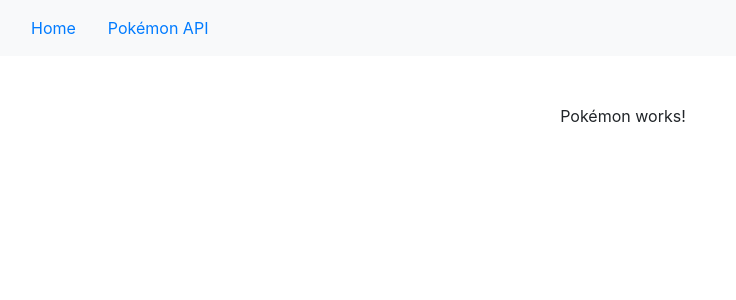
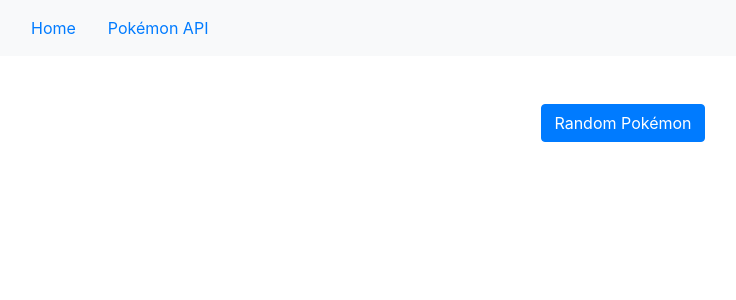
Before and after one commit to lordpansar/pokeapp, an Angular app: page /pokemon in a window 1280 px wide. Shown: the top 300 px of the page, without its empty margins (17-753 px from the left). Built offline with nearby package versions, Linux system fonts and the light colour scheme.

Commit message:
Initial Get http request for pokemon by id

```diff
--- a/src/app/pokemon/pokemon.component.html
+++ b/src/app/pokemon/pokemon.component.html
@@ -1,5 +1,5 @@
 <div class="row">
   <div class="col-md-12 text-center mt-5">
-    Pokémon works!
+    <button type="button" class="btn btn-primary" (click)="getRandomPokemon()">Random Pokémon</button>
   </div>
 </div>
--- a/src/app/pokemon/pokemon.component.ts
+++ b/src/app/pokemon/pokemon.component.ts
@@ -1,4 +1,5 @@
 import { Component, OnInit } from '@angular/core';
+import { PokemonService } from './pokemon.service';
 
 @Component({
   selector: 'app-pokemon',
@@ -7,9 +8,12 @@ import { Component, OnInit } from '@angular/core';
 })
 export class PokemonComponent implements OnInit {
 
-  constructor() { }
+  constructor(private pokemonService : PokemonService) { }
 
   ngOnInit() {
   }
 
+  getRandomPokemon(): void {
+    this.pokemonService.getRandomPokemon();
+  }
 }
--- a/src/app/pokemon/pokemon.service.ts
+++ b/src/app/pokemon/pokemon.service.ts
@@ -1,4 +1,6 @@
 import { Injectable } from "@angular/core";
+import { HttpClient, HttpErrorResponse, HttpResponse, HttpParams } from "@angular/common/http";
+import { Pokemon } from './pokemon';
 
 @Injectable({
   providedIn: 'root'
@@ -6,4 +8,20 @@ import { Injectable } from "@angular/core";
 
 export class PokemonService {
 
+  private url = 'https://pokeapi.co/api/v2/pokemon/';
+
+  constructor(private http: HttpClient) { }
+
+  getRandomPokemon(): void {
+    let number = this.randomNumber();
+
+    console.log(number);
+
+    let response = this.http.get<Pokemon>(this.url+number).subscribe(console.log);
+    console.log(response);
+  }
+
+  randomNumber(): number {
+    return Math.floor(Math.random() * (150 - 1 + 1) + 1);
+  }
 }
```
